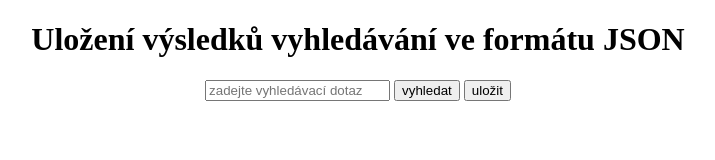
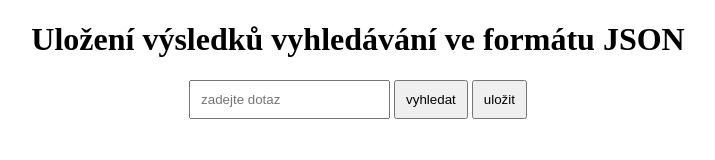
Before and after one commit to Yarreval/test_collabim, a plain HTML site: page index.html in a window 1280 px wide. Shown: the whole page, without its empty margins (282-997 px from the left). Drawn offline with Linux system fonts and the light colour scheme.

Commit message:
add script

```diff
--- a/index.html
+++ b/index.html
@@ -9,6 +9,11 @@
         .wrap {
             text-align: center;
         }
+
+        input,
+        button {
+            padding: 10px;
+        }
     </style>
 </head>
 
@@ -17,7 +22,7 @@
     <div class="wrap">
 
         <h1>Uložení výsledků vyhledávání ve formátu JSON</h1>
-        <input type="search" id="searchInput" placeholder="zadejte vyhledávací dotaz">
+        <input type="search" id="searchInput" placeholder="zadejte dotaz">
         <button onclick="performSearch()">vyhledat</button>
         <button onclick="saveSearchResults()">uložit</button>
 
@@ -54,7 +59,7 @@
                       <h3>${result.title}</h3>
                       <p><a href="${result.link}" target="_blank">${result.link}</a></p>
                       <p>${result.snippet}</p>
-                      <br>
+
                       <br>
                       <hr>
                     `;
```
